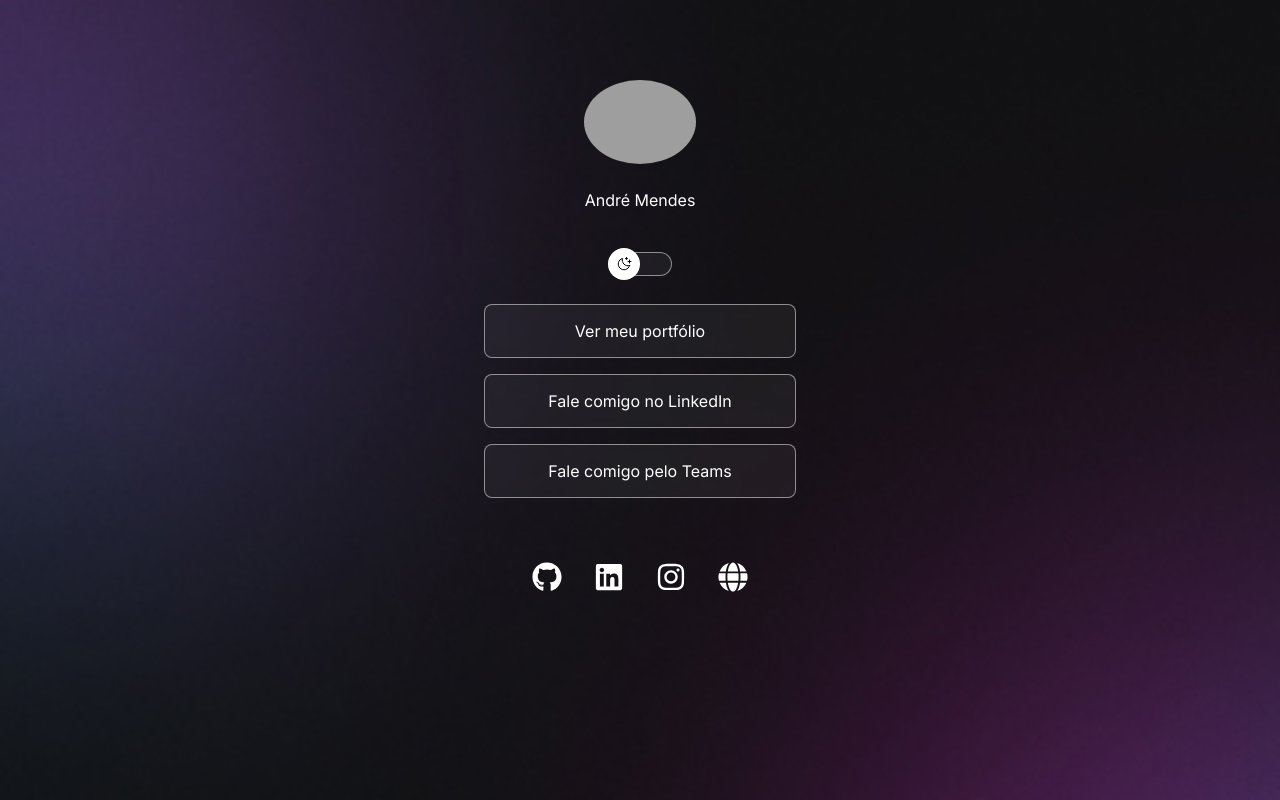
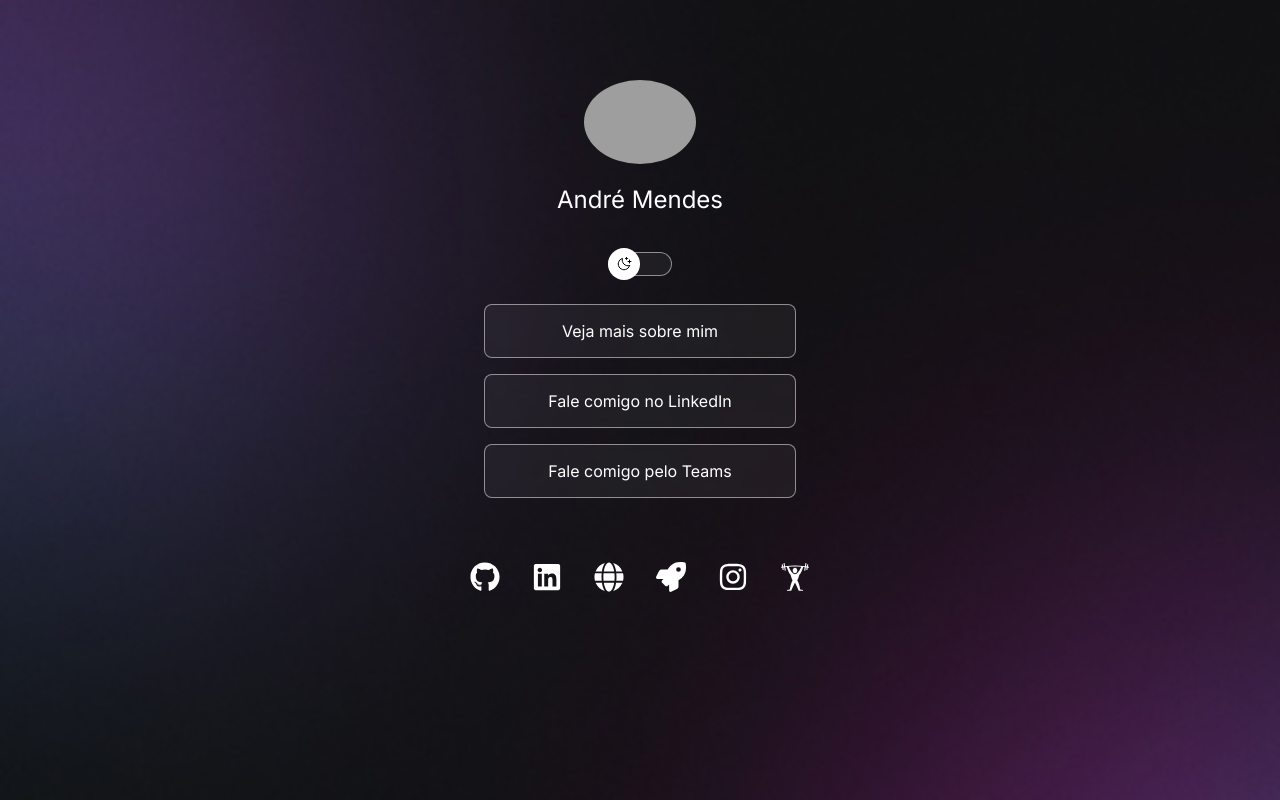
Before and after one commit to andrelvmendes/links, a React (Vite) app: page / in a window 1280 px wide. Built offline with nearby package versions, Linux system fonts and the light colour scheme; grey boxes are pictures that could not be loaded.

Commit message:
feat: adiciona social media

```diff
--- a/src/components/Profile/styles.module.css
+++ b/src/components/Profile/styles.module.css
@@ -13,4 +13,5 @@
     line-height: 24px;
     margin-top: 8px;
     padding: 12px 0;
+    font-size: 24px;
 }
--- a/src/data/data.tsx
+++ b/src/data/data.tsx
@@ -1,4 +1,7 @@
-import { FaGithub, FaGlobe, FaInstagram, FaLinkedin } from 'react-icons/fa'
+import { FaCloudShowersHeavy, FaGithub, FaGlobe, FaInstagram, FaLinkedin, FaRocket, FaWeight, FaWeightHanging } from 'react-icons/fa'
+import { FaArrowsLeftRight, FaWeightScale } from 'react-icons/fa6'
+import { GiPowerLightning, GiWeight, GiWeightCrush, GiWeightLiftingDown, GiWeightLiftingUp, GiWeightScale } from 'react-icons/gi'
+import { TbWeight } from 'react-icons/tb'
 
 export type ProfileData = {
   name: string
@@ -34,14 +37,16 @@ export const siteData: SiteData = {
     bio: 'Desenvolvedor Full Stack | Python | FastAPI | Java | Springboot'
   },
   links: [
-    { id: 'portfolio', title: 'Ver meu portfólio', url: 'https://andre-mendes.vercel.app/', category: 'portfolio', },
+    { id: 'portfolio', title: 'Veja mais sobre mim', url: 'https://andre-mendes.vercel.app/', category: 'portfolio', },
     { id: 'linkedin', title: 'Fale comigo no LinkedIn', url: 'https://example.com', category: 'social' },
     { id: 'teams', title: 'Fale comigo pelo Teams', url: 'https://teams.live.com/l/invite/FAAOy0tMUKkpk8cYw?v=g1', category: 'contato' }
   ],
   social: [
     { id: 'github', url: 'https://github.com/andrelvmendes', icon: <FaGithub size={30} /> },
     { id: 'linkedin', url: 'https://www.linkedin.com/in/andrelvmendes/', icon: <FaLinkedin size={30} /> },
+    { id: 'website', url: 'https://andre-mendes.vercel.app/', icon: <FaGlobe size={30} /> },
+    { id: 'rocket', url: 'https://app.rocketseat.com.br/me/andrelvmendes', icon: <FaRocket size={30} /> },
     { id: 'instagram', url: 'https://instagram.com/andrelvmendes', icon: <FaInstagram size={30} /> },
-    { id: 'website', url: 'https://andre-mendes.vercel.app/', icon: <FaGlobe size={30} /> },
+    { id: 'hevy', url: 'https://hevy.com/user/andrelvmendes', icon: <GiWeightLiftingUp size={30} /> },
   ]
 }
```
